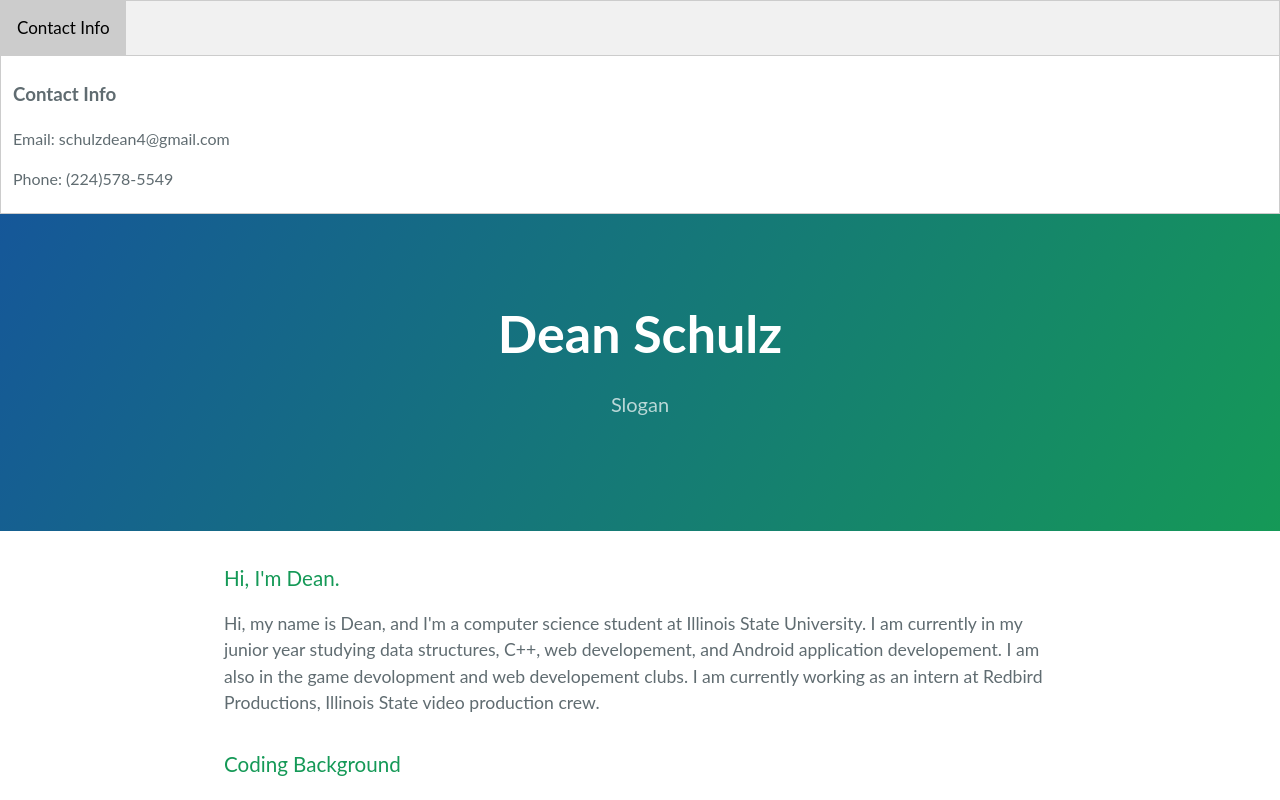
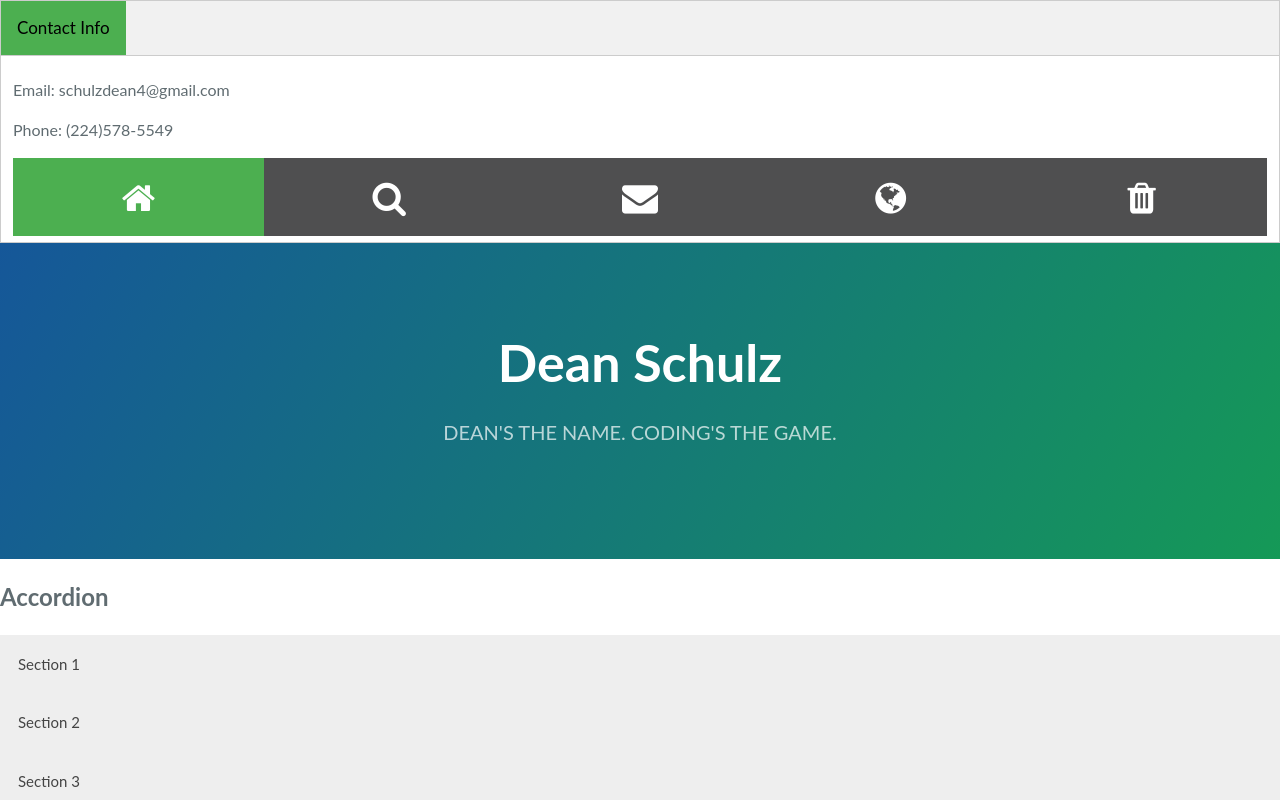
Before and after one commit to Dpschu2/Dpschu2.github.io, a plain HTML site: page index.html in a window 1280 px wide. Both pictures are taken after a click on the link "Contact Info". Shown: the top 800 px of the page. Drawn offline with Linux system fonts and the light colour scheme.

Commit message:
Update index.html

```diff
--- a/index.html
+++ b/index.html
@@ -61,9 +61,48 @@ ul.tab li a:focus, .active {
 </ul>
 
 <div id="London" class="tabcontent">
-  <h3>Contact Info</h3>
   <p>Email: schulzdean4@gmail.com</p>
   <p>Phone: (224)578-5549</p>
+  <meta name="viewport" content="width=device-width, initial-scale=1">
+<link rel="stylesheet" href="https://cdnjs.cloudflare.com/ajax/libs/font-awesome/4.6.3/css/font-awesome.min.css">
+<style>
+body {margin:0;}
+
+.icon-bar {
+    width: 100%;
+    text-align: center;
+    background-color: #555;
+    overflow: auto;
+}
+
+.icon-bar a {
+    width: 20%;
+    padding: 12px 0;
+    float: left;
+    transition: all 0.3s ease;
+    color: white;
+    font-size: 36px;
+}
+
+.icon-bar a:hover {
+    background-color: #000;
+}
+
+.active {
+    background-color: #4CAF50 !important;
+}
+</style>
+<body>
+
+<div class="icon-bar">
+  <a class="active" href="#"><i class="fa fa-home"></i></a>
+  <a href="#"><i class="fa fa-search"></i></a>
+  <a href="#"><i class="fa fa-envelope"></i></a>
+  <a href="#"><i class="fa fa-globe"></i></a>
+  <a href="#"><i class="fa fa-trash"></i></a>
+</div>
+
+</body>
 </div>
 
 <script>
@@ -84,12 +123,75 @@ function openCity(evt, cityName) {
 
 </body>
 
-
   <body>
     <section class="page-header">
       <h1 class="project-name">Dean Schulz</h1>
-      <h2 class="project-tagline">Slogan</h2>
+      <h2 class="project-tagline">DEAN'S THE NAME. CODING'S THE GAME.</h2>
     </section>
+
+<head>
+<style>
+button.accordion {
+    background-color: #eee;
+    color: #444;
+    cursor: pointer;
+    padding: 18px;
+    width: 100%;
+    border: none;
+    text-align: left;
+    outline: none;
+    font-size: 15px;
+    transition: 0.4s;
+}
+
+button.accordion.active, button.accordion:hover {
+    background-color: #ddd;
+}
+
+div.panel {
+    padding: 0 18px;
+    display: none;
+    background-color: white;
+}
+</style>
+</head>
+<body>
+
+<h2>Accordion</h2>
+
+<button class="accordion">Section 1</button>
+<div class="panel">
+  <p>Lorem ipsum dolor sit amet, consectetur adipisicing elit, sed do eiusmod tempor incididunt ut labore et dolore magna aliqua. Ut enim ad minim veniam, quis nostrud exercitation ullamco laboris nisi ut aliquip ex ea commodo consequat.</p>
+</div>
+
+<button class="accordion">Section 2</button>
+<div class="panel">
+  <p>Lorem ipsum dolor sit amet, consectetur adipisicing elit, sed do eiusmod tempor incididunt ut labore et dolore magna aliqua. Ut enim ad minim veniam, quis nostrud exercitation ullamco laboris nisi ut aliquip ex ea commodo consequat.</p>
+</div>
+
+<button class="accordion">Section 3</button>
+<div class="panel">
+  <p>Lorem ipsum dolor sit amet, consectetur adipisicing elit, sed do eiusmod tempor incididunt ut labore et dolore magna aliqua. Ut enim ad minim veniam, quis nostrud exercitation ullamco laboris nisi ut aliquip ex ea commodo consequat.</p>
+</div>
+
+<script>
+var acc = document.getElementsByClassName("accordion");
+var i;
+
+for (i = 0; i < acc.length; i++) {
+    acc[i].onclick = function(){
+        this.classList.toggle("active");
+        var panel = this.nextElementSibling;
+        if (panel.style.display === "block") {
+            panel.style.display = "none";
+        } else {
+            panel.style.display = "block";
+        }
+    }
+}
+</script>
+
+</body>
 
     <section class="main-content">
       <h3>
@@ -103,7 +205,7 @@ function openCity(evt, cityName) {
 <h3>
 <a id="designer-templates" class="anchor" href="#designer-templates" aria-hidden="true"><span aria-hidden="true" class="octicon octicon-link"></span></a>Coding Background</h3>
 
-<p></p>
+<p>I first started basic programming before College, during my short time living in Hawaii.  </p>
 
 <h3>
 <a id="creating-pages-manually" class="anchor" href="#creating-pages-manually" aria-hidden="true"><span aria-hidden="true" class="octicon octicon-link"></span></a>Creating pages manually</h3>
```
